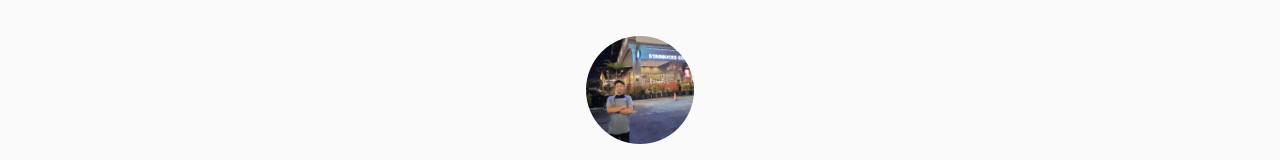
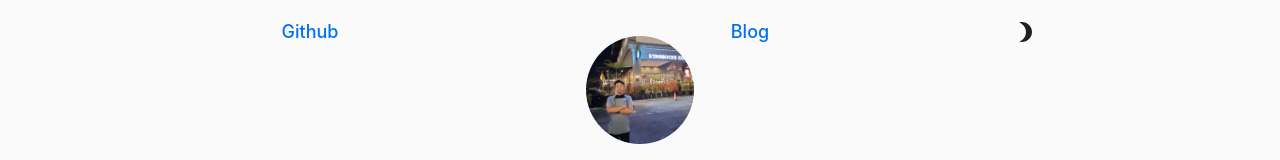
Before and after one commit to SamX23/my-blog, a Next.js app: page /blog in a window 1280 px wide. Shown: the top 160 px of the page. Built offline with nearby package versions, Linux system fonts and the light colour scheme.

Commit message:
move navigation into top level component in layout

```diff
--- a/pages/index.tsx
+++ b/pages/index.tsx
@@ -1,7 +1,6 @@
 import Typography from "@material-ui/core/Typography";
 import { makeStyles } from "@material-ui/core/styles";
 import Layout from "../src/components/layout";
-import Navigation from "../src/components/navigation";
 
 const useStyles = makeStyles({
   typography: {
@@ -18,7 +17,6 @@ const Home = () => {
   const classes = useStyles();
   return (
     <>
-      <Navigation />
       <Layout home>
         <section className={classes.container}>
           <Typography variant="h6" className={classes.typography}>
--- a/src/components/layout.tsx
+++ b/src/components/layout.tsx
@@ -4,10 +4,12 @@ import Hero from "./hero";
 import BackToHome from "./backToHome";
 import Footer from "./footer";
 import { defaultTitle, profile } from "../mock/data";
+import Navigation from "./navigation";
 
 type Props = {
   children: React.ReactNode;
   home?: boolean;
+  blog?: boolean;
   siteTitle?: string;
 };
 
@@ -25,12 +27,14 @@ const useStyles = makeStyles({
   },
 });
 
-const Layout = ({ children, home, siteTitle = defaultTitle }: Props) => {
+const Layout = ({ children, home, blog, siteTitle = defaultTitle }: Props) => {
   const classes = useStyles();
   return (
+    <>
+      <HeadTag siteTitle={siteTitle} />
+      <Navigation blog={blog} />
+
       <div className={classes.container}>
-      <HeadTag siteTitle={siteTitle} />
-
         <header className={classes.header}>
           <Hero home={home} name={profile.fullName} />
         </header>
@@ -41,6 +45,7 @@ const Layout = ({ children, home, siteTitle = defaultTitle }: Props) => {
 
         <Footer />
       </div>
+    </>
   );
 };
 
```
Lines whose indentation alone changed are shown as unchanged.
